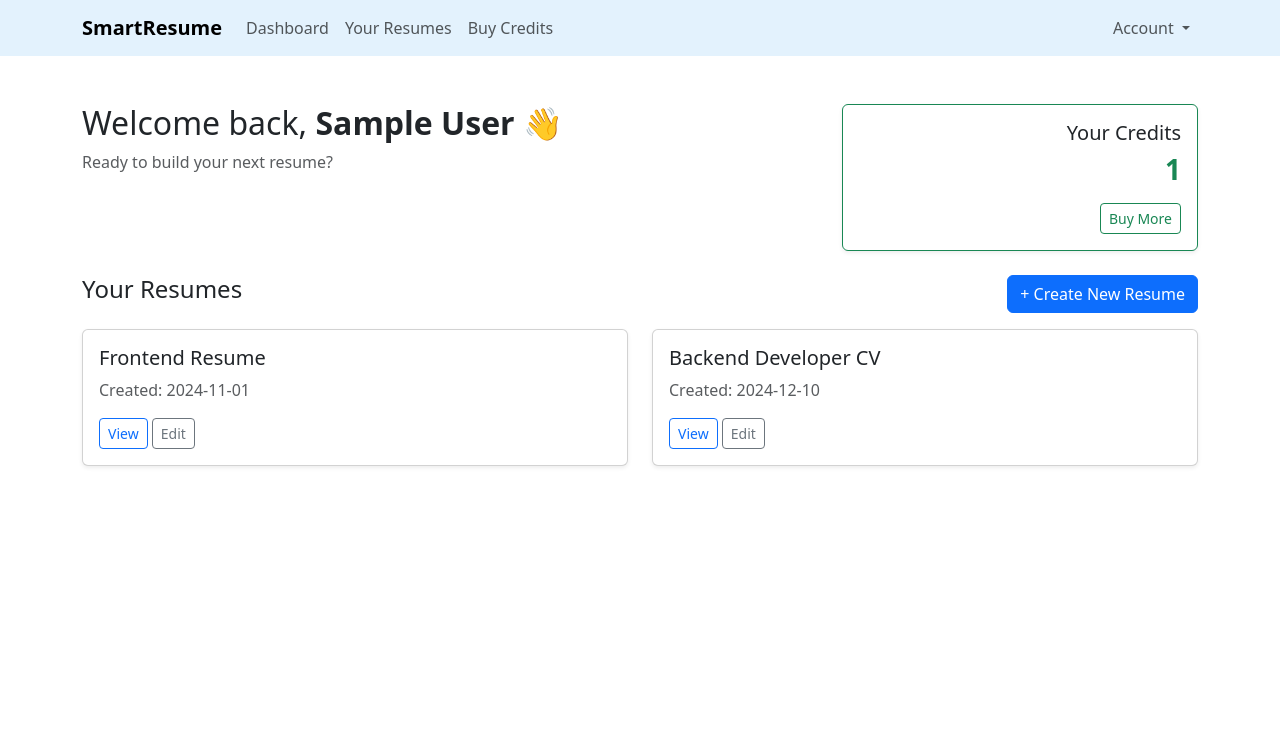
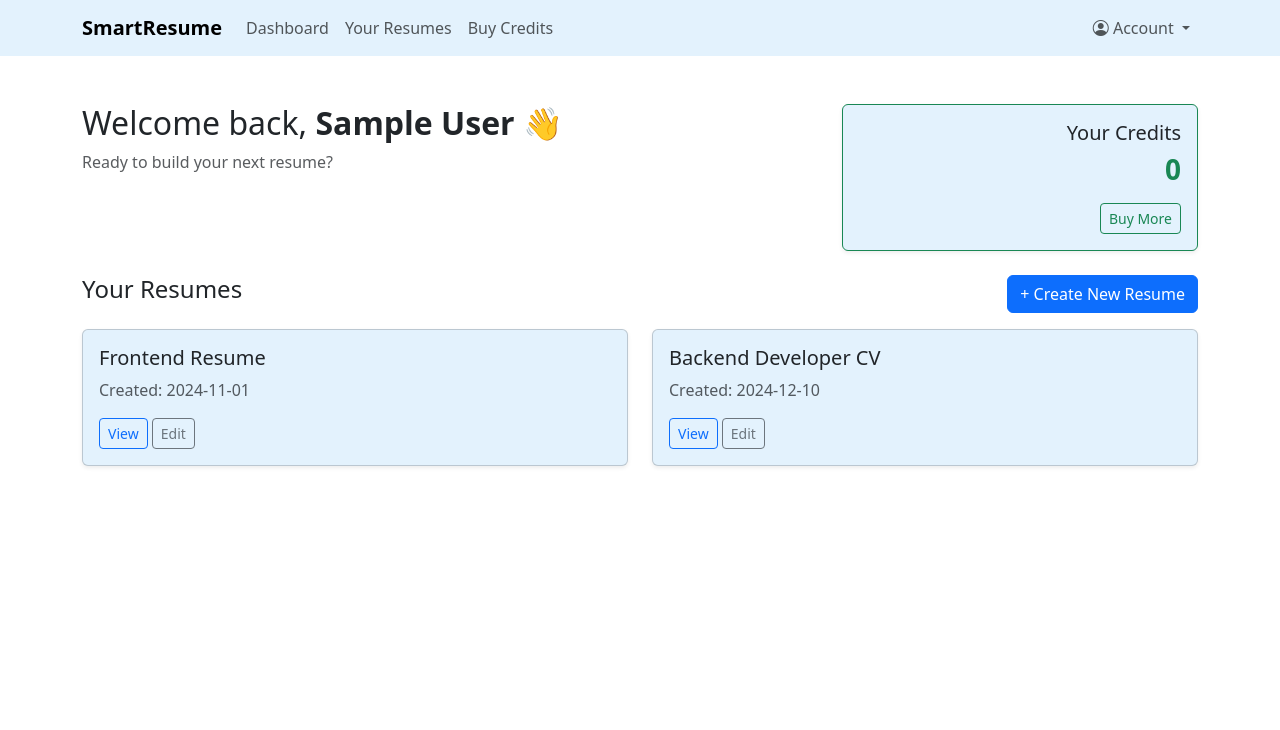
Before and after one commit to sumitrathor1/smartresume, a PHP site: page /Resume/dashboard.php in a window 1280 px wide. Shown: the top 730 px of the page. Run offline with PHP 8.4, Linux system fonts and the light colour scheme; the visitor is signed in with stand-in values (Sample User, id 1); data that the repository does not hold is empty.

Commit message:
Fetch credits

```diff
--- /dev/null
+++ b/assets/pages/api/_get-credits.php
@@ -0,0 +1,23 @@
+<?php
+session_start();
+header("Content-Type: application/json");
+
+if (!isset($_SESSION['user_id'])) {
+    echo json_encode(["success" => false, "message" => "Not logged in"]);
+    exit;
+}
+
+require_once "../_db.php";
+
+$userId = $_SESSION['user_id'];
+
+$stmt = $conn->prepare("SELECT credits FROM users WHERE id = ?");
+$stmt->bind_param("i", $userId);
+$stmt->execute();
+$result = $stmt->get_result();
+
+if ($row = $result->fetch_assoc()) {
+    echo json_encode(["success" => true, "credits" => (int)$row['credits']]);
+} else {
+    echo json_encode(["success" => false, "message" => "User not found"]);
+}
--- a/dashboard.php
+++ b/dashboard.php
@@ -20,6 +20,7 @@ if (!isset($_SESSION['user_id']) || !isset($_SESSION['user_email'])) {
     <title>Dashboard</title>
     <link href="https://cdn.jsdelivr.net/npm/bootstrap@5.3.5/dist/css/bootstrap.min.css" rel="stylesheet"
         integrity="sha384-SgOJa3DmI69IUzQ2PVdRZhwQ+dy64/BUtbMJw1MZ8t5HZApcHrRKUc4W0kG879m7" crossorigin="anonymous">
+    <link rel="stylesheet" href="https://cdn.jsdelivr.net/npm/bootstrap-icons@1.10.5/font/bootstrap-icons.css">
     <link rel="stylesheet" href="assets/css/dashboard_main.css">
 </head>
 
@@ -36,12 +37,10 @@ if (!isset($_SESSION['user_id']) || !isset($_SESSION['user_email'])) {
                     <p class="text-muted">Ready to build your next resume?</p>
                 </div>
                 <div class="col-md-4 text-md-end">
-                    <div class="card shadow-sm border-success">
+                    <div class="card shadow-sm border-success" style="background-color: #e3f2fd;">
                         <div class="card-body">
                             <h5 class="card-title mb-2">Your Credits</h5>
-                            <h3 class="text-success fw-bold">
-                                <?php echo $_SESSION['credits'] ?? 0; ?>
-                            </h3>
+                            <h3 class="text-success fw-bold" id="credits-box">Loading...</h3>
                             <a href="buy-credits.php" class="btn btn-outline-success btn-sm mt-2">Buy More</a>
                         </div>
                     </div>
@@ -55,7 +54,7 @@ if (!isset($_SESSION['user_id']) || !isset($_SESSION['user_email'])) {
             </div>
 
             <!-- List of Resumes -->
-            <div class="row">
+            <div class="row" id="yourResumes">
                 <!-- This section will loop through resumes -->
                 <?php
         // Example loop - replace with actual DB data
@@ -67,7 +66,7 @@ if (!isset($_SESSION['user_id']) || !isset($_SESSION['user_email'])) {
         if (!empty($resumes)) {
             foreach ($resumes as $resume) : ?>
                 <div class="col-md-6 mb-4">
-                    <div class="card shadow-sm">
+                    <div class="card shadow-sm" style="background-color: #e3f2fd;">
                         <div class="card-body">
                             <h5 class="card-title"><?php echo htmlspecialchars($resume['title']); ?></h5>
                             <p class="card-text text-muted">Created: <?php echo $resume['created']; ?></p>
@@ -86,6 +85,10 @@ if (!isset($_SESSION['user_id']) || !isset($_SESSION['user_email'])) {
 
     </main>
     <?php include "./assets/pages/_dashboard-footer.php"?>
+
+
+    <!-- Bootstrap CSS -->
+    <link href="https://cdn.jsdelivr.net/npm/bootstrap@5.3.5/dist/css/bootstrap.min.css" rel="stylesheet">
     <script src="https://cdn.jsdelivr.net/npm/bootstrap@5.3.5/dist/js/bootstrap.bundle.min.js"
         integrity="sha384-k6d4wzSIapyDyv1kpU366/PK5hCdSbCRGRCMv+eplOQJWyd1fbcAu9OCUj5zNLiq" crossorigin="anonymous">
     </script>
@@ -115,6 +118,40 @@ if (!isset($_SESSION['user_id']) || !isset($_SESSION['user_email'])) {
         <?php endif; ?>
     })
     </script>
+
+    <script>
+    document.addEventListener("DOMContentLoaded", function() {
+        // Fetch user credits using AJAX
+        function fetchCredits() {
+            const xhr = new XMLHttpRequest();
+            xhr.open("GET", "./assets/pages/api/_get-credits.php", true);
+
+            xhr.onload = function() {
+                if (xhr.status === 200) {
+                    try {
+                        const res = JSON.parse(xhr.responseText);
+                        if (res.success) {
+                            document.getElementById("credits-box").textContent = res.credits;
+                        } else {
+                            document.getElementById("credits-box").textContent = "0";
+                            console.log(xhr.responseText)
+                        }
+                    } catch (e) {
+                        document.getElementById("credits-box").textContent = "Err";
+                    }
+                } else {
+                    document.getElementById("credits-box").textContent = "Err";
+                }
+            };
+
+            xhr.send();
+        }
+        fetchCredits();
+
+
+    });
+    </script>
+
 </body>
 
 </html>
```
